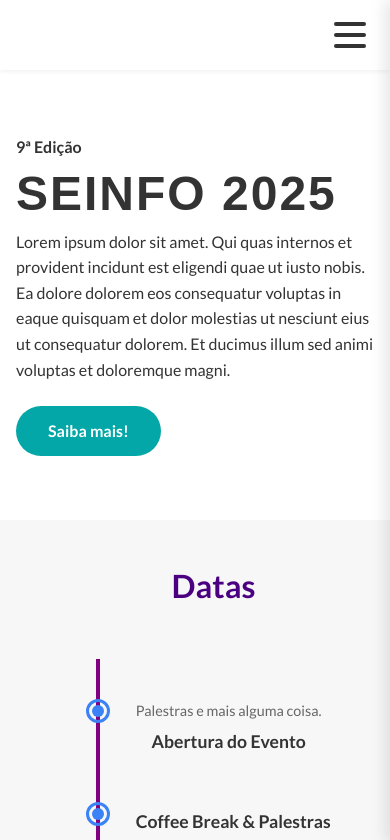
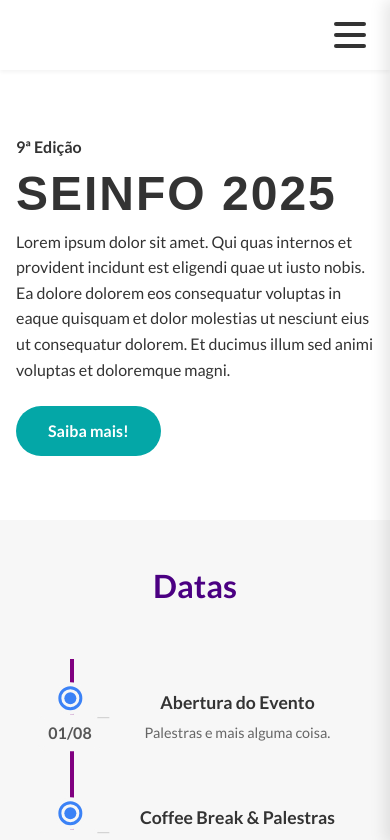
Before and after one commit to dacom-laboratorio-cm/seinfo, a Next.js app: page / in a window 390 px wide. Shown: the top 840 px of the page. Built offline with nearby package versions, Linux system fonts and the light colour scheme; a web font is replaced by a local one.

Commit message:
feat: responsividade linha do tempo

```diff
--- a/src/styles/timeline.module.css
+++ b/src/styles/timeline.module.css
@@ -145,66 +145,124 @@
   font-size: 0.9rem;
   color: #666;
 }
-
-
 @media (max-width: 1016px) {
-  .timelineSection{
-      display: flex;
-      align-items: center;
-      justify-content: center;
-      flex-direction: column;
-      padding-right: 3px;
-  }
 
   .timelineWrapper {
     flex-direction: column;
     align-items: flex-start;
-    padding: 40px 0;
-    gap: 40px;
+    padding: 0;
+    gap: 0;
   }
 
   .timelineLine {
+    left: 30px;
     top: 0;
-    left: calc(24px / 2 - 2px);
     height: 100%;
     width: 4px;
   }
 
   .timelineItem {
-    flex-direction: row;
-    align-items: flex-start;
     width: 100%;
-    padding-left: 50px;
     position: relative;
+    padding: 30px 0 30px 85px;
+    display: flex;
+    align-items: center;
   }
 
   .circleContainer {
     position: absolute;
-    left: 0;
-    top: 0;
-    transform: none;
+    left: 32px;
+    top: 50%;
+    transform: translate(-50%, -50%);
   }
 
   .dateAbove,
   .dateBelow {
-    display: none;
+     position: relative;
+    font-weight: bold;
+    font-size: 1rem;
+    color: #555;
+    background: #f7f7f7;
+    padding: 2px 6px;
+    border-radius: 4px;
+    white-space: nowrap;
+    margin: 0;
+    transform: none;
+    top: auto;
+    right: auto;
+    text-align: center;
+    box-shadow: 0 0 0 4px #f7f7f7;
   }
 
+ .circleContainer {
+    position: absolute;
+    left: 30px;
+    top: 50%;
+    transform: translate(-50%, -50%);
+    display: flex;
+    flex-direction: column-reverse;
+    align-items: center;
+    gap: 8px;
+    z-index: 3;
+  }
+
+
+
+  .circleContainer::after {
+    content: '';
+    position: absolute;
+    right: -12px;
+    top: 50%;
+    width: 12px;
+    height: 1px;
+    background-color: #ccc;
+    z-index: 2;
+  }
+
+  .outerCircle {
+    width: 24px;
+    height: 24px;
+    background-color: #f7f7f7;
+    border: 3px solid #3b82f6;
+    border-radius: 50%;
+    display: flex;
+    align-items: center;
+    justify-content: center;
+    box-shadow: 0 0 0 4px #f7f7f7;
+    position: relative;
+  }
   .content {
+    margin: 0;
+    text-align: left;
     transform: none;
-    text-align: left;
-    margin-left: 20px;
+    display: flex;
+    flex-direction: column;
+  }
+
+  .top .content {
+    transform: none;
+    margin: 0;
+    flex-direction: column-reverse;
+  }
+
+  .bottom .content {
+    transform: none;
+    margin: 0;
+  }
+
+  .eventTitle {
+    font-size: 1.1rem;
+    font-weight: bold;
+    margin: 0 0 4px 0;
+  }
+
+  .description {
+    font-size: 0.9rem;
+    color: #666;
+    margin: 0;
   }
 
   .connector {
     display: none;
   }
-
-  .top .content,
-  .bottom .content {
-    transform: none;
-    margin: 0;
-
-  }
-
 }
```
